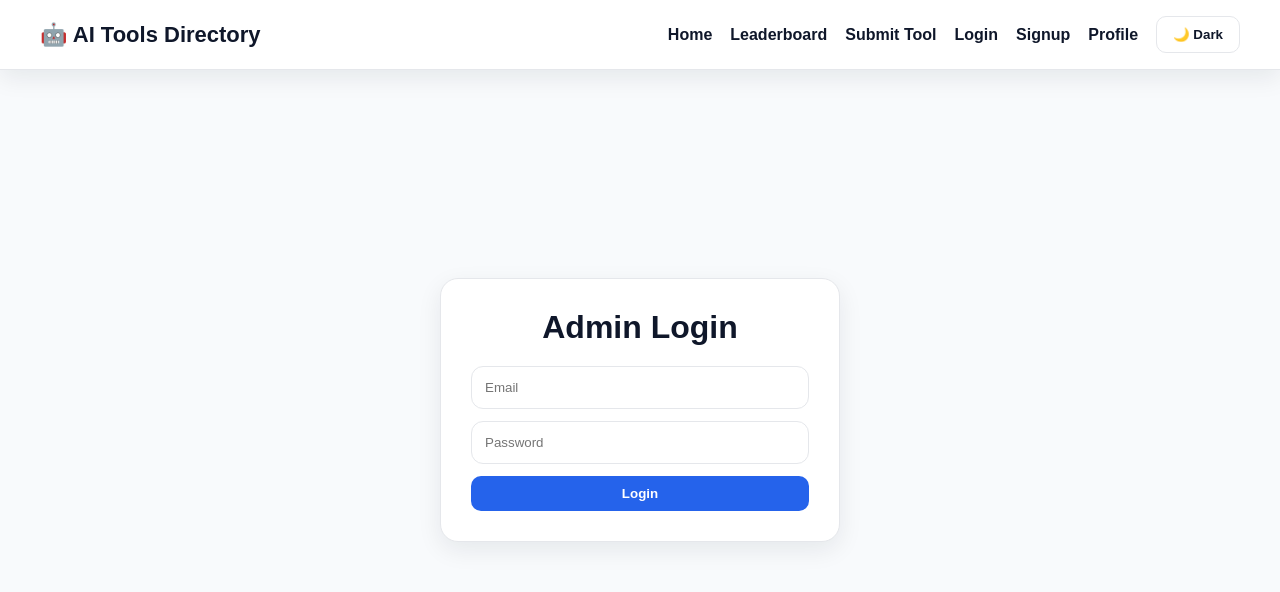
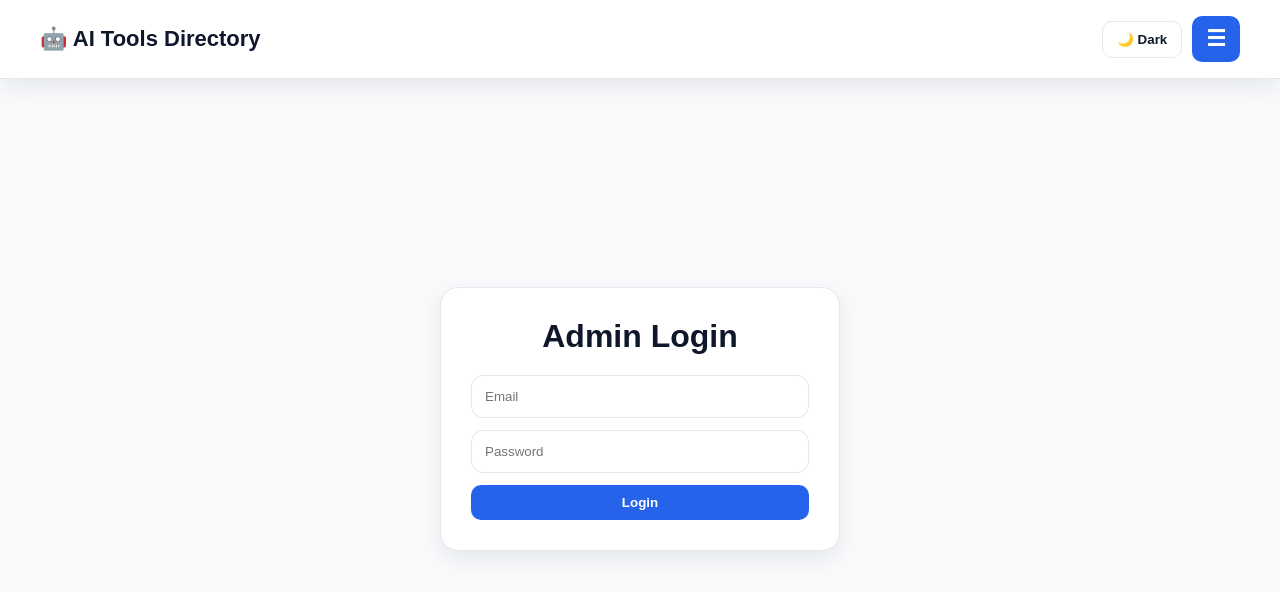
Before and after one commit to Vampire-at56/AI-Tools-Directory, a Next.js app: page /admin/login in a window 1280 px wide. Shown: the top 592 px of the page. Built offline with nearby package versions, Linux system fonts and the light colour scheme.

Commit message:
Final navbar and UI improvements

```diff
--- a/app/globals.css
+++ b/app/globals.css
@@ -38,18 +38,30 @@ body {
   padding: 30px 20px;
 }
 
-/* ===== Navbar ===== */
+/* ===== FINAL NAVBAR ===== */
 .navbar {
   background: var(--card);
   border-bottom: 1px solid var(--border);
-  padding: 16px 40px;
-  display: flex;
-  justify-content: space-between;
-  align-items: center;
+  padding: 16px 24px;
   position: sticky;
   top: 0;
   z-index: 999;
   box-shadow: var(--shadow);
+}
+
+.nav-inner {
+  max-width: 1200px;
+  margin: auto;
+  display: flex;
+  justify-content: space-between;
+  align-items: center;
+  position: relative;
+  width: 100%;
+}
+
+.logo-link {
+  text-decoration: none;
+  color: inherit;
 }
 
 .logo {
@@ -58,20 +70,67 @@ body {
   color: var(--text);
 }
 
-.nav-links {
+.nav-actions {
   display: flex;
-  gap: 18px;
   align-items: center;
-  flex-wrap: wrap;
+  gap: 10px;
+  margin-left: auto;
 }
 
-.nav-links a {
+.menu-btn {
+  display: inline-flex !important;
+  align-items: center;
+  justify-content: center;
+  background: var(--primary) !important;
+  color: white !important;
+  border: none !important;
+  padding: 10px 14px !important;
+  border-radius: 10px !important;
+  cursor: pointer !important;
+  font-size: 22px !important;
+  font-weight: 800 !important;
+}
+
+.theme-btn {
+  display: inline-flex !important;
+  align-items: center;
+  justify-content: center;
+  background: transparent !important;
+  color: var(--text) !important;
+  border: 1px solid var(--border) !important;
+  padding: 10px 14px !important;
+  border-radius: 10px !important;
+  cursor: pointer !important;
+  font-weight: 700 !important;
+}
+
+.nav-links {
+  display: none !important;
+}
+
+.nav-links.open {
+  display: flex !important;
+  flex-direction: column;
+  gap: 15px;
+  position: absolute;
+  top: 60px;
+  right: 0;
+  background: var(--card);
+  border: 1px solid var(--border);
+  padding: 20px;
+  border-radius: 14px;
+  box-shadow: var(--shadow);
+  z-index: 9999;
+  min-width: 220px;
+}
+
+.nav-links.open a {
   text-decoration: none;
   color: var(--text);
-  font-weight: 600;
+  font-weight: 700;
 }
 
-.nav-links a:hover {
+.nav-links.open a:hover {
   color: var(--primary);
 }
 
@@ -130,6 +189,17 @@ body {
 }
 
 /* ===== Search ===== */
+.search-section {
+  margin-bottom: 50px;
+}
+
+.search-filter-row {
+  display: flex;
+  gap: 15px;
+  margin-bottom: 25px;
+  flex-wrap: wrap;
+}
+
 .search-box,
 .category-select,
 input,
@@ -144,6 +214,12 @@ select {
   color: var(--text);
   margin-bottom: 12px;
   outline: none;
+}
+
+.search-filter-row .search-box,
+.search-filter-row .category-select {
+  max-width: none;
+  flex: 1;
 }
 
 textarea {
@@ -179,8 +255,7 @@ select:focus {
 
 .tool-card:hover {
   transform: translateY(-8px) scale(1.02);
-  box-shadow:
-    0 20px 45px rgba(37, 99, 235, 0.15);
+  box-shadow: 0 20px 45px rgba(37, 99, 235, 0.15);
 }
 
 .tool-logo {
@@ -218,14 +293,6 @@ body.dark .tool-category {
   color: #c4b5fd;
 }
 
-.featured-badge {
-  background: #f59e0b;
-  color: white;
-  padding: 4px 10px;
-  border-radius: 20px;
-  font-size: 12px;
-}
-
 /* ===== Buttons ===== */
 button,
 .view-btn,
@@ -257,16 +324,6 @@ button:hover,
 
 .btn-add {
   background: #10b981;
-}
-
-.theme-btn {
-  background: transparent;
-  color: var(--text);
-  border: 1px solid var(--border);
-}
-
-.theme-btn:hover {
-  background: var(--bg);
 }
 
 /* ===== Forms / Auth ===== */
@@ -327,45 +384,6 @@ form {
   margin-bottom: 24px;
 }
 
-/* ===== Mobile ===== */
-@media (max-width: 768px) {
-  .navbar {
-    padding: 14px 18px;
-    flex-direction: column;
-    gap: 12px;
-  }
-
-  .nav-links {
-    justify-content: center;
-    gap: 12px;
-  }
-
-  .hero {
-    margin: 15px;
-    padding: 45px 18px;
-  }
-
-  .hero h1 {
-    font-size: 34px;
-  }
-
-  .hero p {
-    font-size: 15px;
-  }
-
-  .tools-grid {
-    grid-template-columns: 1fr;
-  }
-
-  .admin-title {
-    font-size: 30px;
-  }
-
-  .login-card {
-    width: 92%;
-  }
-}
-
 .analytics-grid {
   display: grid;
   grid-template-columns: repeat(auto-fill, minmax(220px, 1fr));
@@ -394,7 +412,6 @@ form {
 }
 
 /* ===== Tool Badges ===== */
-
 .badge {
   font-size: 11px;
   font-weight: 700;
@@ -415,50 +432,48 @@ form {
   background: #10b981;
 }
 
-/* ===== HAMBURGER MENU ===== */
+/* ===== Mobile ===== */
+@media (max-width: 768px) {
+  .navbar {
+    padding: 14px 16px;
+  }
 
-.menu-btn {
-  background: #2563eb;
-  color: white;
-  border: none;
-  padding: 10px 14px;
-  border-radius: 8px;
-  cursor: pointer;
-  font-size: 20px;
-}
-
-@media (min-width: 769px) {
-  .menu-btn {
-    display: none;
-  }
-}
-
-@media (max-width: 768px) {
-  .nav-links {
-    display: none;
+  .logo {
+    font-size: 18px;
   }
 
   .nav-links.open {
-    display: flex;
-    flex-direction: column;
-    gap: 15px;
-
-    position: absolute;
-    top: 70px;
-    right: 15px;
-
-    background: var(--card);
-    border: 1px solid var(--border);
-
-    padding: 20px;
-    border-radius: 12px;
-
-    box-shadow: var(--shadow);
-
-    z-index: 9999;
+    top: 58px;
+    right: 0;
+    left: auto;
   }
 
-  .navbar {
-    position: relative;
+  .hero {
+    margin: 15px;
+    padding: 45px 18px;
+  }
+
+  .hero h1 {
+    font-size: 34px;
+  }
+
+  .hero p {
+    font-size: 15px;
+  }
+
+  .tools-grid {
+    grid-template-columns: 1fr;
+  }
+
+  .search-filter-row {
+    flex-direction: column;
+  }
+
+  .admin-title {
+    font-size: 30px;
+  }
+
+  .login-card {
+    width: 92%;
   }
 }
--- a/app/layout.js
+++ b/app/layout.js
@@ -1,28 +1,11 @@
 import "./globals.css";
 import Navbar from "../components/Navbar";
-import ThemeToggle from "../components/ThemeToggle";
 
 export default function RootLayout({ children }) {
   return (
     <html lang="en">
       <body>
-        <nav className="navbar">
-          <div className="logo">
-            🤖 AI Tools Directory
-          </div>
-
-          <div className="nav-links">
-            <a href="/">Home</a>
-            <a href="/leaderboard">Leaderboard</a>
-            <a href="/submit-tool">Submit Tool</a>
-            <a href="/login">Login</a>
-            <a href="/signup">Signup</a>
-            <a href="/profile">Profile</a>
-
-            <ThemeToggle />
-          </div>
-        </nav>
-
+        <Navbar />
         {children}
       </body>
     </html>
--- a/components/Navbar.js
+++ b/components/Navbar.js
@@ -2,79 +2,45 @@
 
 import Link from "next/link";
 import { useEffect, useState } from "react";
+import ThemeToggle from "./ThemeToggle";
 
 export default function Navbar() {
   const [isAdmin, setIsAdmin] = useState(false);
   const [menuOpen, setMenuOpen] = useState(false);
 
   useEffect(() => {
-    const admin =
-      localStorage.getItem("admin") === "true";
-
+    const admin = localStorage.getItem("admin") === "true";
     setIsAdmin(admin);
   }, []);
 
   return (
     <nav className="navbar">
-      <div className="container">
-        <div
-          style={{
-            display: "flex",
-            justifyContent: "space-between",
-            alignItems: "center",
-            width: "100%",
-          }}
-        >
-          <Link
-            href="/"
-            style={{
-              textDecoration: "none",
-              color: "inherit",
-            }}
-          >
-            <h1 className="logo">
-              🤖 AI Tools Directory
-            </h1>
-          </Link>
+      <div className="nav-inner">
+        <Link href="/" className="logo-link">
+          <h1 className="logo">🤖 AI Tools Directory</h1>
+        </Link>
+
+        <div className="nav-actions">
+          <ThemeToggle />
 
           <button
+            type="button"
             className="menu-btn"
-            onClick={() =>
-              setMenuOpen(!menuOpen)
-            }
+            onClick={() => setMenuOpen(!menuOpen)}
           >
             ☰
           </button>
+        </div>
 
-          <div
-            className={
-              menuOpen
-                ? "nav-links open"
-                : "nav-links"
-            }
-          >
-            <Link href="/">
-              Home
-            </Link>
+        <div className={menuOpen ? "nav-links open" : "nav-links"}>
+          <Link href="/">Home</Link>
+          <Link href="/leaderboard">Leaderboard</Link>
+          <Link href="/submit-tool">Submit Tool</Link>
+          <Link href="/login">Login</Link>
+          <Link href="/signup">Signup</Link>
+          <Link href="/profile">Profile</Link>
 
-            <Link href="/leaderboard">
-              Leaderboard
-            </Link>
-
-            <Link href="/submit-tool">
-              Submit Tool
-            </Link>
-
-            <Link href="/profile">
-              Profile
-            </Link>
-
-            {isAdmin && (
-              <Link href="/admin">
-                Admin
-              </Link>
-            )}
-          </div>
+          {isAdmin && <Link href="/admin">Admin</Link>}
         </div>
       </div>
     </nav>
```
